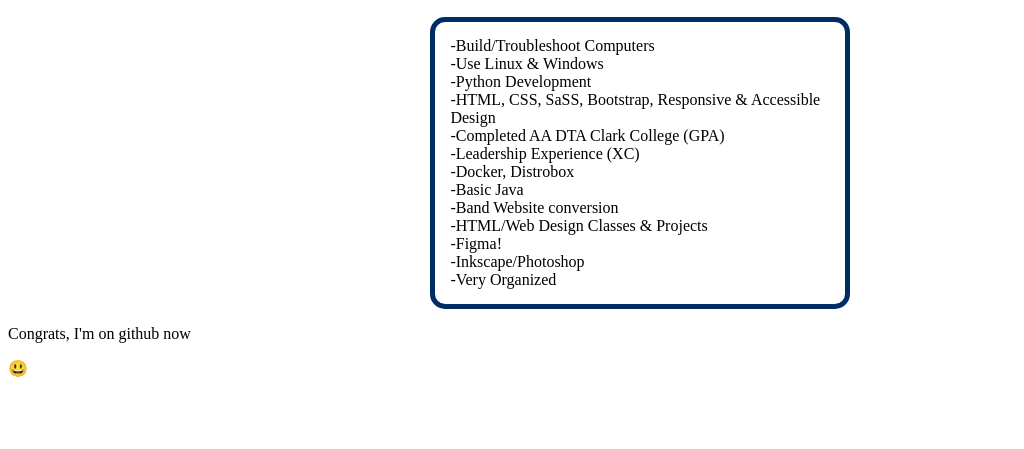
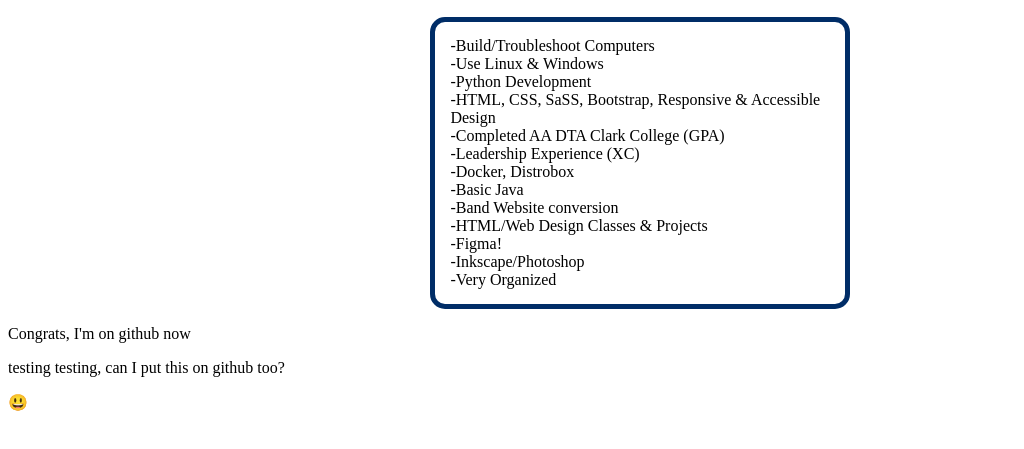
Before and after one commit to IsaiahSJT/Legacy-Portfolio-Site, a plain HTML site: page index.html in a window 1280 px wide. Shown: the part 99-548 px from the top of the page, without its empty margins (0-1024 px from the left). Drawn offline with Linux system fonts and the light colour scheme.

Commit message:
Looks like everything is still working, nice!

```diff
--- a/index.html
+++ b/index.html
@@ -11,6 +11,7 @@
     <p class="bodytext">-Build/Troubleshoot Computers<br>-Use Linux & Windows<br>-Python Development<br>-HTML, CSS, SaSS, Bootstrap, Responsive & Accessible Design<br>-Completed AA DTA Clark College (GPA)<br>-Leadership Experience (XC)
         <br>-Docker, Distrobox<br>-Basic Java<br>-Band Website conversion<br>-HTML/Web Design Classes & Projects<br>-Figma!<br>-Inkscape/Photoshop<br>-Very Organized</p>
     <p>Congrats, I'm on github now </p>
+    <P>testing testing, can I put this on github too?</P>
     <p>&#128515;</p>
 </body>
 
```
